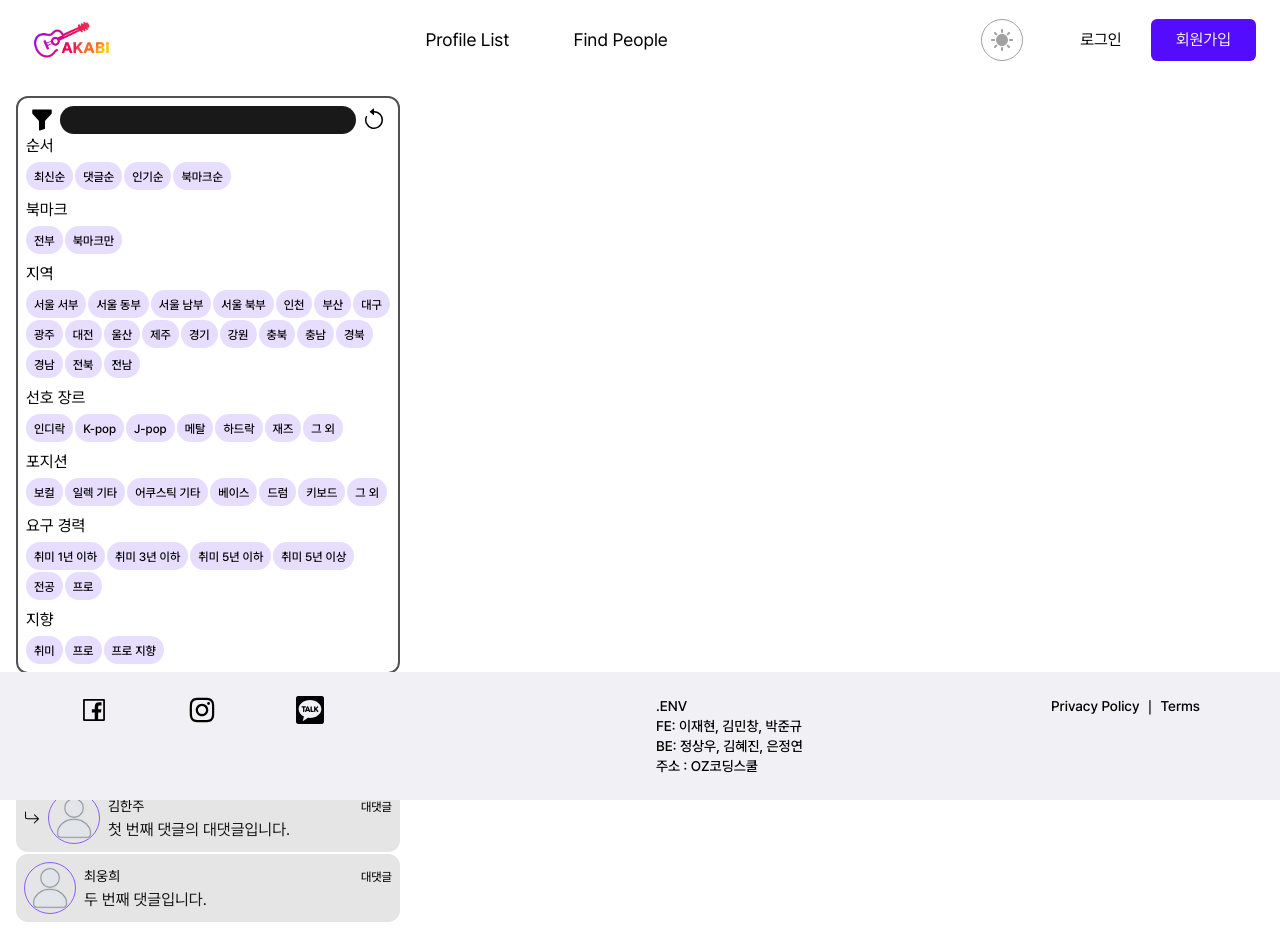
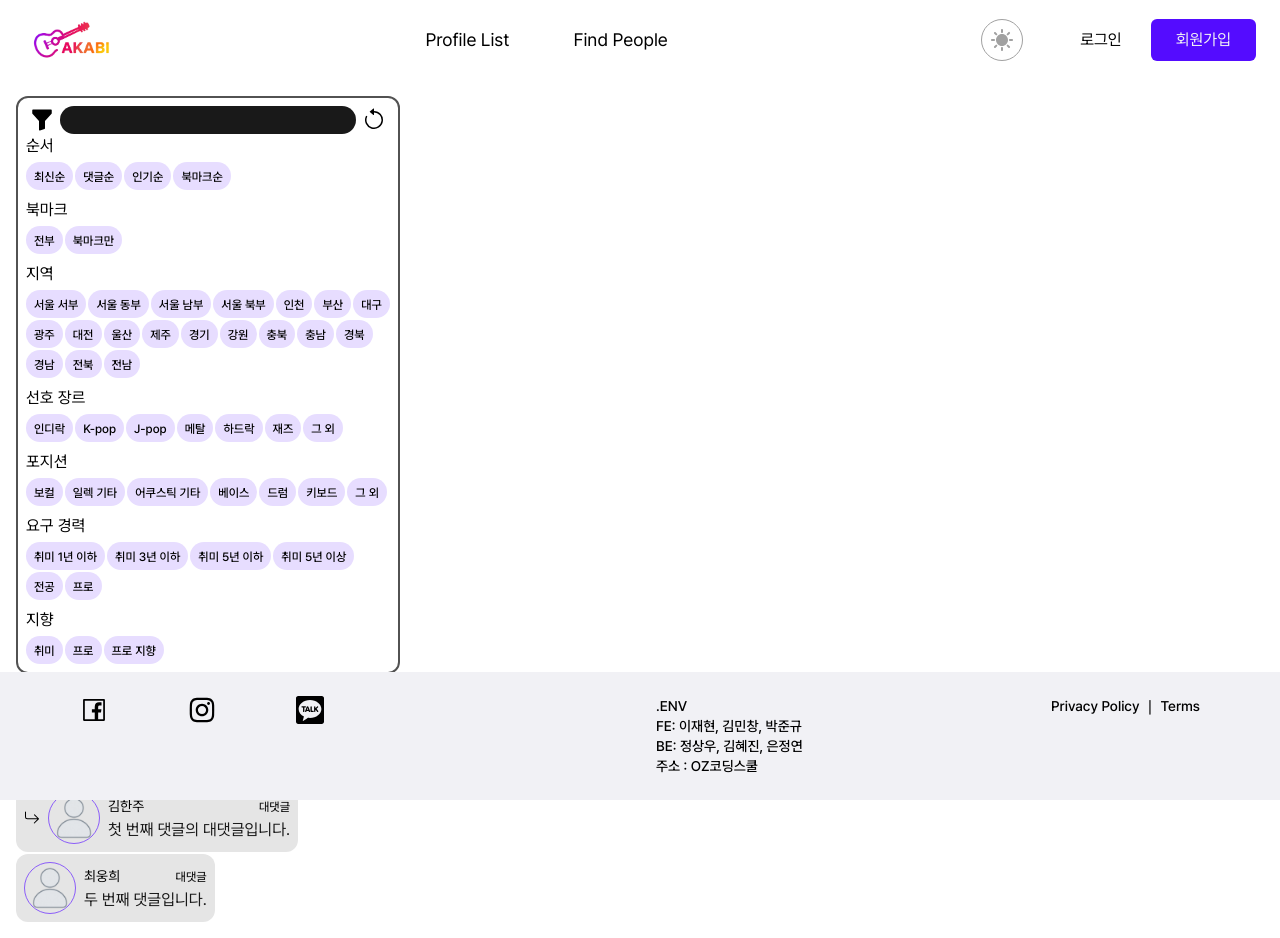
Before and after one commit to env-project/frontend, a React (Vite) app: page /recruitment-post in a window 1280 px wide. Built offline with nearby package versions, Linux system fonts and the light colour scheme.

Commit message:
#77 feat: className prop 추가

```diff
--- a/src/components/commentUI/CommentUI.tsx
+++ b/src/components/commentUI/CommentUI.tsx
@@ -6,13 +6,15 @@ import { BsArrowReturnRight } from "react-icons/bs";
 import CommentDeleteModal from "@/components/commentUI/CommentDeleteModal";
 import CommentFixModal from "@/components/commentUI/CommentFixModal";
 import SubCommentModal from "@/components/commentUI/SubCommentModal";
+import { cn } from "@/libs/utils";
 
 interface CommentUIProps {
   comment: Comment;
   isChild?: boolean;
+  className?: string;
 }
 
-export default function CommentUI({ comment, isChild = false }: CommentUIProps) {
+export default function CommentUI({ comment, isChild = false, className = "" }: CommentUIProps) {
   const {
     author: { image_url: imageUrl, nickname },
     is_owner: isOwner,
@@ -23,7 +25,12 @@ export default function CommentUI({ comment, isChild = false }: CommentUIProps)
 
   return (
     <>
-      <div className="flex justify-start items-center space-x-2 bg-neutral-200 rounded-xl p-2 min-w-sm">
+      <div
+        className={cn(
+          "flex justify-start items-center space-x-2 bg-neutral-200 rounded-xl p-2 ",
+          className
+        )}
+      >
         {isChild ? <BsArrowReturnRight /> : null}
         <img
           alt="profile-image"
@@ -60,7 +67,7 @@ export default function CommentUI({ comment, isChild = false }: CommentUIProps)
         </div>
       </div>
       {children.map((child) => (
-        <CommentUI isChild={true} comment={child} key={child.id} />
+        <CommentUI isChild={true} comment={child} key={child.id} className={className} />
       ))}
     </>
   );
```
